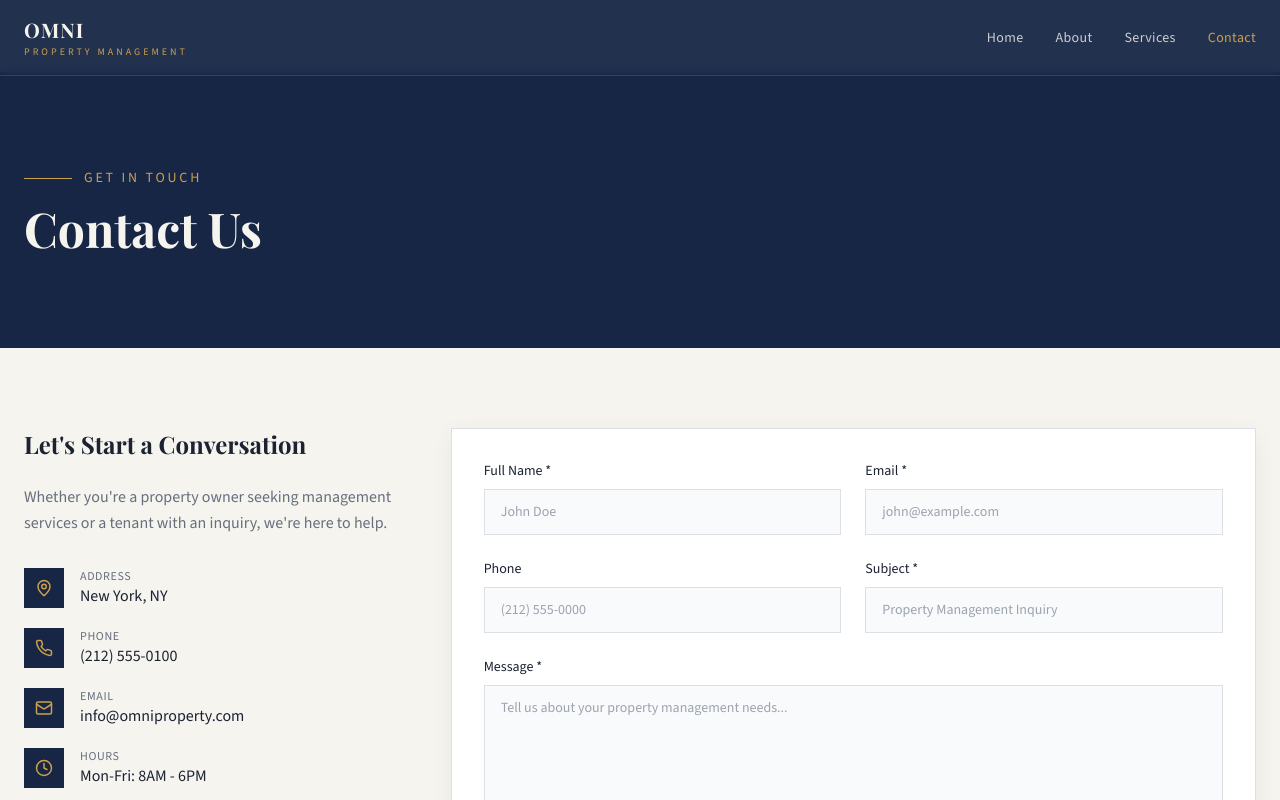
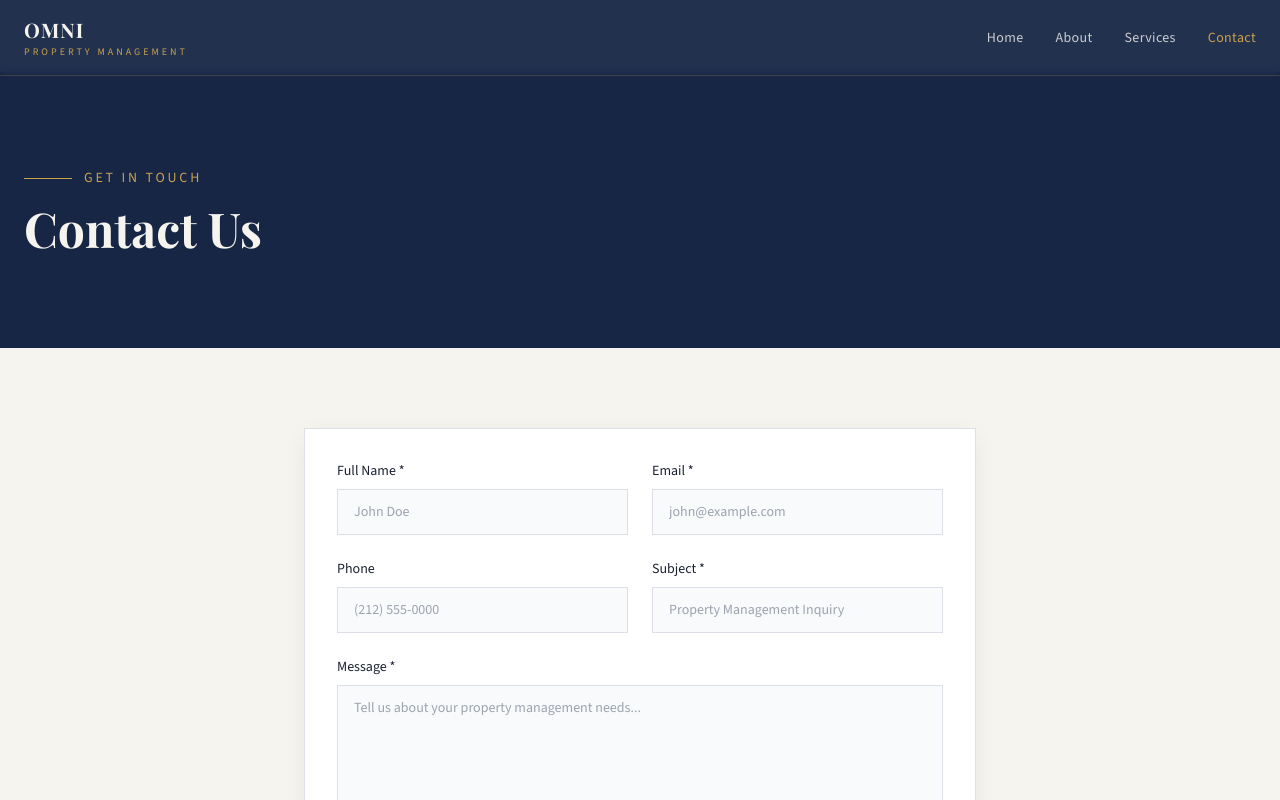
Before and after one commit to vaizer-cmd/omni-nyc-homes, a React (Vite) app: page /contact in a window 1280 px wide. Shown: the top 800 px of the page. Built offline with nearby package versions, Linux system fonts and the light colour scheme; the HTML template or start-up script is replaced by a standard one.

Commit message:
Remove contact info sidebar, center the form
Co-Authored-By: Claude Opus 4.6 <noreply@anthropic.com>

```diff
--- a/src/pages/Contact.tsx
+++ b/src/pages/Contact.tsx
@@ -1,5 +1,4 @@
 import { useState } from "react";
-import { Phone, Mail, MapPin, Clock } from "lucide-react";
 import Layout from "@/components/Layout";
 import { useToast } from "@/hooks/use-toast";
 
@@ -65,40 +64,7 @@ const Contact = () => {
 
       <section className="py-20 bg-cream">
         <div className="container mx-auto px-6">
-          <div className="grid lg:grid-cols-3 gap-12">
-            {/* Contact Info */}
-            <div className="lg:col-span-1 space-y-8">
-              <div>
-                <h2 className="font-display text-2xl font-bold text-foreground mb-6">
-                  Let's Start a Conversation
-                </h2>
-                <p className="font-body text-muted-foreground leading-relaxed">
-                  Whether you're a property owner seeking management services or a tenant with an inquiry, we're here to help.
-                </p>
-              </div>
-
-              <div className="space-y-5">
-                {[
-                  { icon: MapPin, label: "Address", value: "New York, NY" },
-                  { icon: Phone, label: "Phone", value: "(212) 555-0100" },
-                  { icon: Mail, label: "Email", value: "info@omniproperty.com" },
-                  { icon: Clock, label: "Hours", value: "Mon-Fri: 8AM - 6PM" },
-                ].map((item) => (
-                  <div key={item.label} className="flex items-start gap-4">
-                    <div className="w-10 h-10 bg-navy flex items-center justify-center shrink-0">
-                      <item.icon size={18} className="text-gold" />
-                    </div>
-                    <div>
-                      <div className="font-body text-xs text-muted-foreground uppercase tracking-wider">{item.label}</div>
-                      <div className="font-body text-foreground font-medium">{item.value}</div>
-                    </div>
-                  </div>
-                ))}
-              </div>
-            </div>
-
-            {/* Form */}
-            <div className="lg:col-span-2">
+          <div className="max-w-2xl mx-auto">
               <form onSubmit={handleSubmit} className="bg-card border border-border p-8 shadow-card space-y-6">
                 <div className="grid sm:grid-cols-2 gap-6">
                   <div>
@@ -166,7 +132,6 @@ const Contact = () => {
                   {isSubmitting ? "Sending..." : "Send Message"}
                 </button>
               </form>
-            </div>
           </div>
         </div>
       </section>
```
